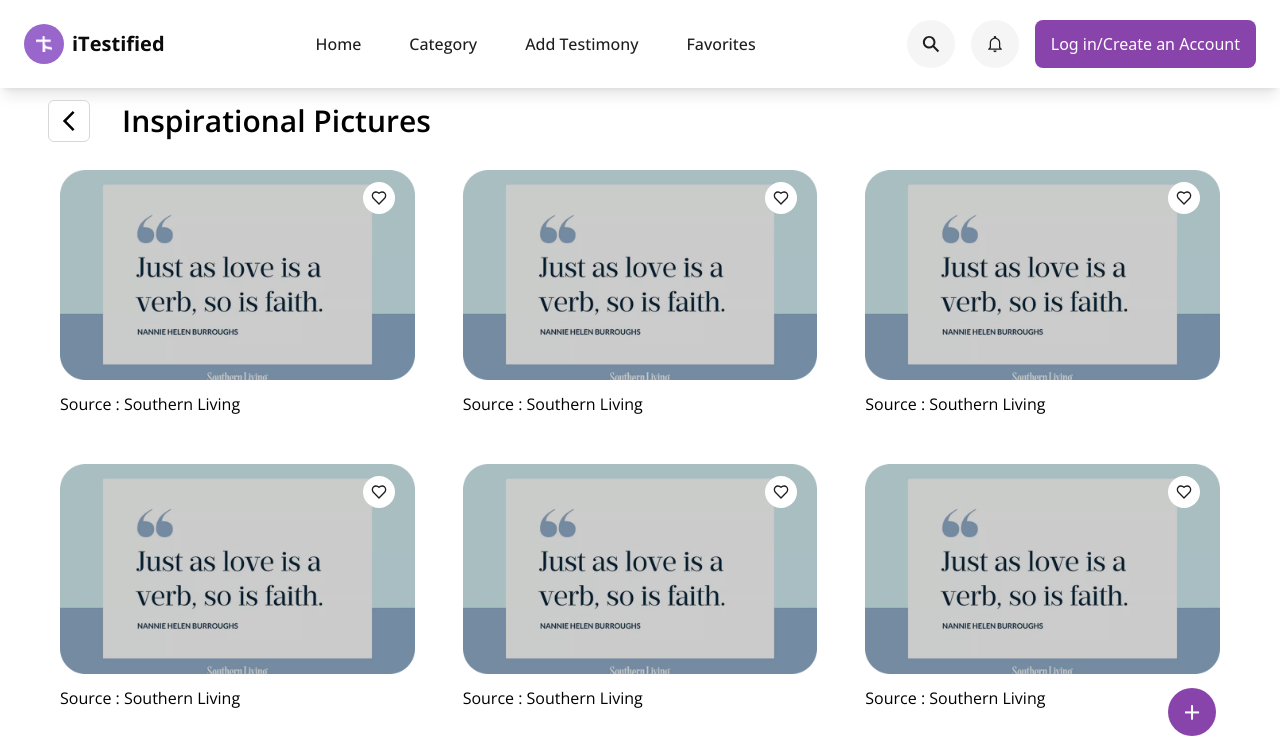
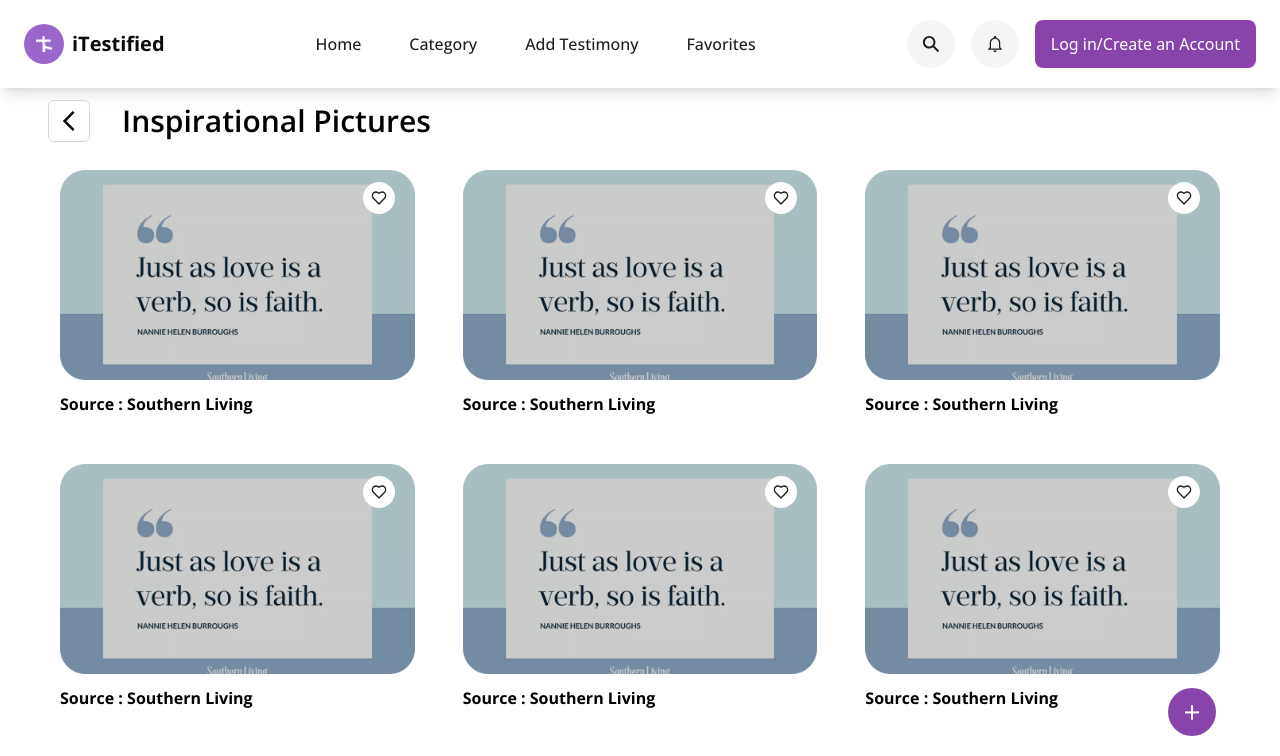
Before and after one commit to Shadow-MMN/itestify_web, a React (Vite) app: page /inspirational-quotes in a window 1280 px wide. Shown: the top 756 px of the page. Built offline with nearby package versions, Linux system fonts and the light colour scheme.

Commit message:
Changed the font of the qoute source to bold

```diff
--- a/src/pages/InspirationalQuotesPage.jsx
+++ b/src/pages/InspirationalQuotesPage.jsx
@@ -24,7 +24,7 @@ const InspirationalQuotesPage = () => {
           return (
             <div className="p-3 flex flex-col gap-3 relative">
               <img src={quote.image} alt="Inspirational Quotes" />
-              <p className="font-thin">Source : {quote.source}</p>
+              <p className="font-bold">Source : {quote.source}</p>
               <div className="bg-white w-8 h-8 rounded-full flex items-center justify-center p-2 absolute top-6 right-8">
                 <LuHeart className="text-[#1E1E1E] w-6 h-6" />
               </div>
--- a/src/pages/home/InspirationalQoutes.jsx
+++ b/src/pages/home/InspirationalQoutes.jsx
@@ -62,7 +62,7 @@ const InspirationalQoutes = () => {
             ) : (
               <div className="p-3 flex flex-col gap-3 relative">
                 <img src={quote.image} alt="Inspirational Quotes" />
-                <p className="font-thin">Source : {quote.source}</p>
+                <p className="font-bold">Source : {quote.source}</p>
                 <div className="bg-white w-8 h-8 rounded-full flex items-center justify-center p-2 absolute top-6 right-8">
                   <LuHeart className="text-[#1E1E1E] w-6 h-6" />
                 </div>
```
